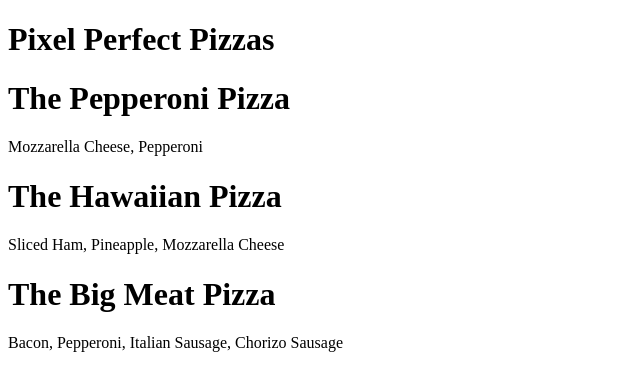
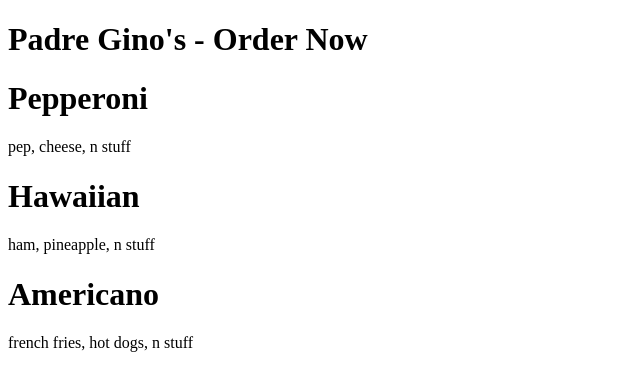
Before and after one commit to it-spectre-ru/intro-to-react-v9, a React (Vite) app: page / in a window 1280 px wide. Shown: the top 390 px of the page, without its empty margins (0-640 px from the left). Built offline with nearby package versions, Linux system fonts and the light colour scheme.

Commit message:
Configuring ESLint for JSX

```diff
--- a/index.html
+++ b/index.html
@@ -9,7 +9,7 @@
 
 <body>
   <div id="root">not rendered</div>
-  <script type="module" src="./src/App.js"></script>
+  <script type="module" src="./src/App.jsx"></script>
 </body>
 
 </html>
--- a/package.json
+++ b/package.json
@@ -11,6 +11,7 @@
     "@vitejs/plugin-react": "^4.3.1",
     "eslint": "^9.9.1",
     "eslint-config-prettier": "^9.1.0",
+    "eslint-plugin-react": "^7.37.1",
     "globals": "^15.9.0",
     "prettier": "^3.5.3",
     "vite": "^5.4.2"
--- a/src/App.js
+++ /dev/null
@@ -1,34 +0,0 @@
-import React from 'react';
-import { createRoot } from 'react-dom/client';
-
-
-
-
-const Pizza = (props) => {
-  return React.createElement("div", {}, [
-    React.createElement("h1", {}, props.name),
-    React.createElement("p", {}, props.description),
-  ]);
-};
-
-const App = () => {
-  return React.createElement("div", {}, [
-    React.createElement("h1", {}, "Pixel Perfect Pizzas"),
-    React.createElement(Pizza, {
-      name: "The Pepperoni Pizza",
-      description: "Mozzarella Cheese, Pepperoni",
-    }),
-    React.createElement(Pizza, {
-      name: "The Hawaiian Pizza",
-      description: "Sliced Ham, Pineapple, Mozzarella Cheese",
-    }),
-    React.createElement(Pizza, {
-      name: "The Big Meat Pizza",
-      description: "Bacon, Pepperoni, Italian Sausage, Chorizo Sausage",
-    }),
-  ]);
-};
-
-const container = document.getElementById("root");
-const root = createRoot(container);
-root.render(React.createElement(App));
--- /dev/null
+++ b/src/App.jsx
@@ -0,0 +1,17 @@
+import { createRoot } from "react-dom/client";
+import { Pizza } from "./Pizza";
+
+const App = () => {
+  return (
+    <div>
+      <h1>Padre Gino's - Order Now</h1>
+      <Pizza name="Pepperoni" description="pep, cheese, n stuff" />
+      <Pizza name="Hawaiian" description="ham, pineapple, n stuff" />
+      <Pizza name="Americano" description="french fries, hot dogs, n stuff" />
+    </div>
+  );
+};
+
+const container = document.getElementById("root");
+const root = createRoot(container);
+root.render(<App />);
--- /dev/null
+++ b/src/Pizza.jsx
@@ -0,0 +1,8 @@
+export const Pizza = (props) => {
+  return (
+    <div className="pizza">
+      <h1>{props.name}</h1>
+      <p>{props.description}</p>
+    </div>
+  );
+};
```
Also changed, not shown: eslint.config.mjs (+15 -0 lines).
